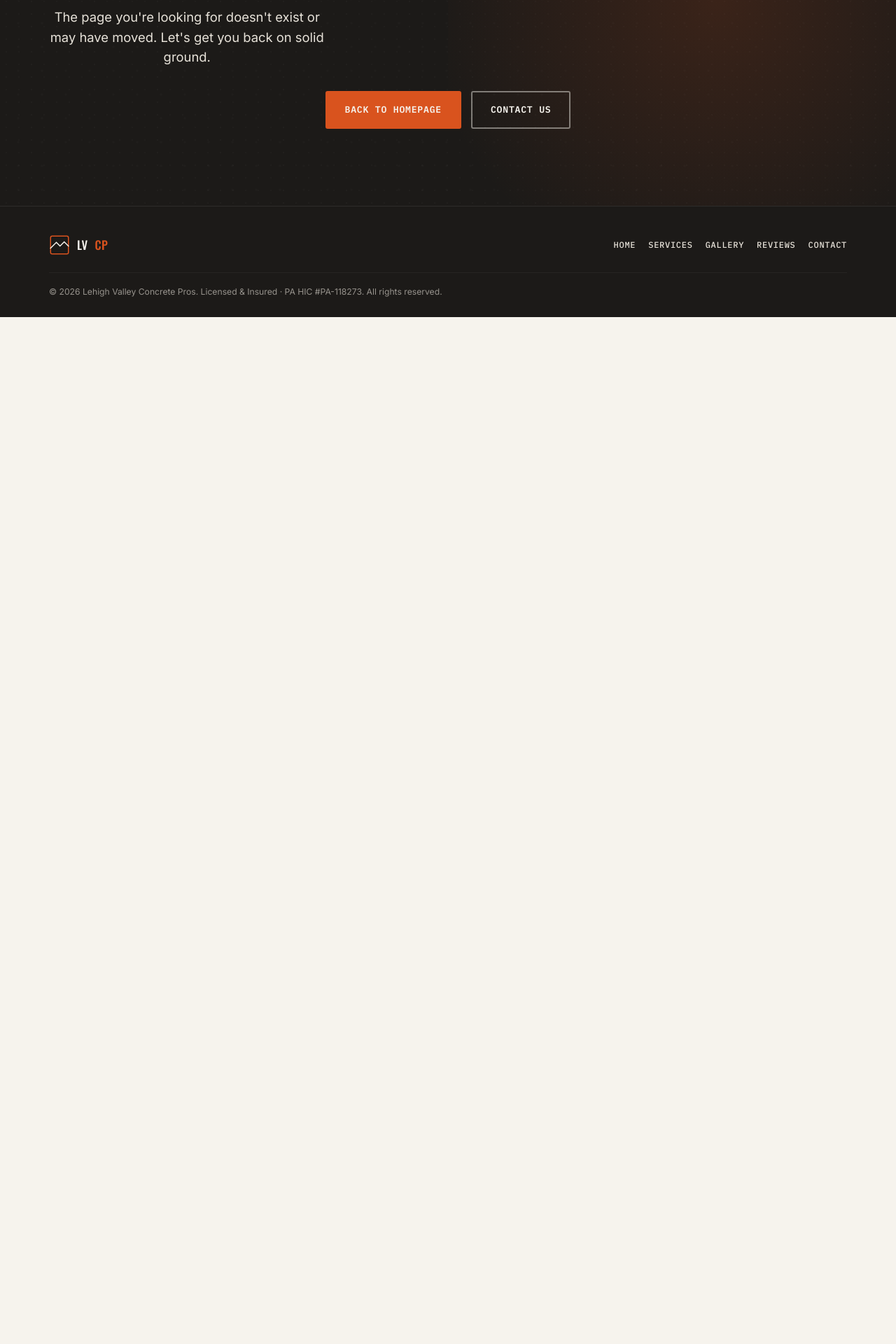
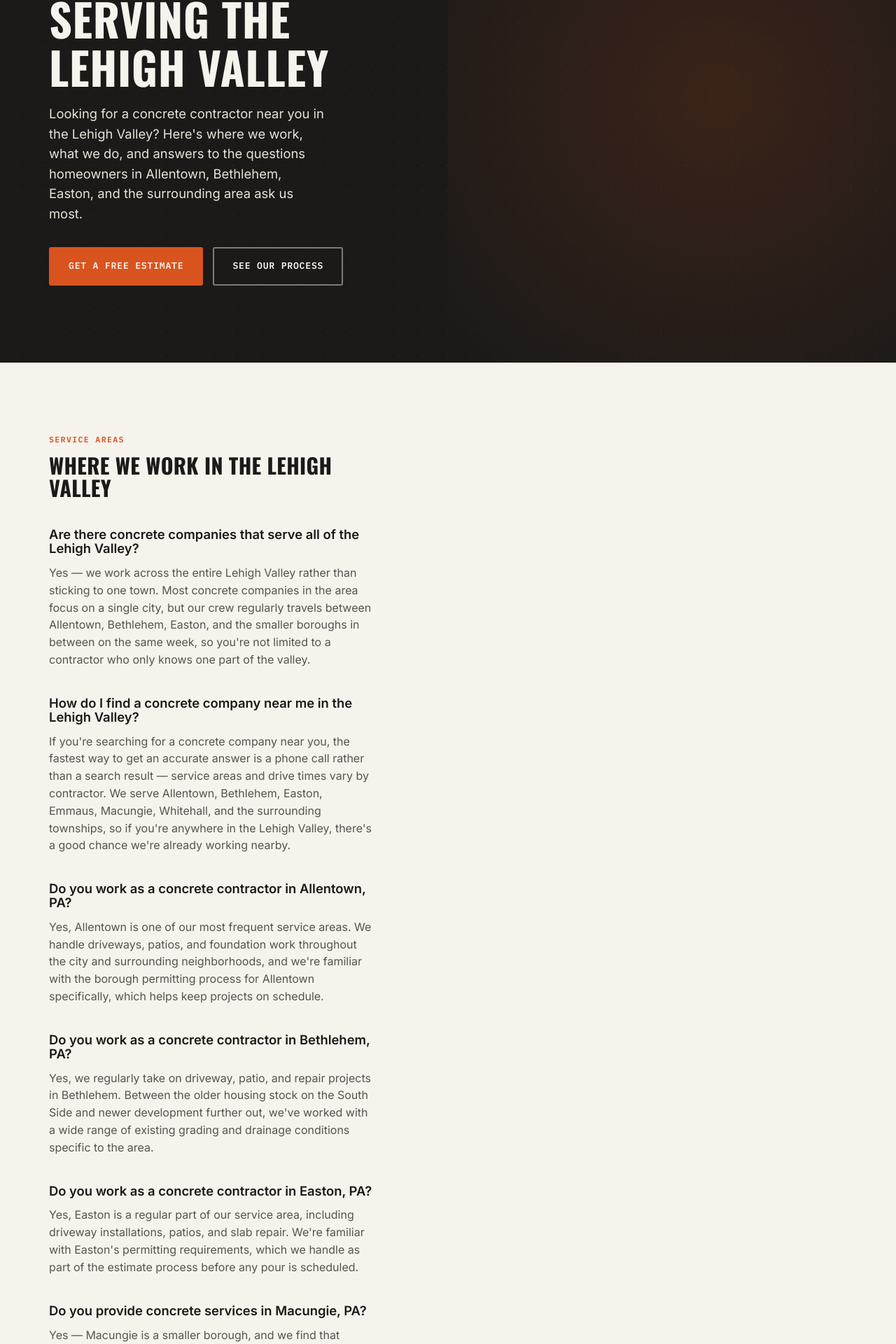
Before and after one commit to EasyLandings/Concretepros, a React (Vite) app: page /lehigh-valley-service-areas in a window 1280 px wide. Shown: the part 439-2359 px from the top of the page at 70% size. Before the commit the page ends 892 px from the top, so only its background shows below. Built offline with nearby package versions, Linux system fonts and the light colour scheme.

Commit message:
Added services FAQ page with added SEO google quieries

```diff
--- a/src/App.js
+++ b/src/App.js
@@ -5,6 +5,7 @@ import Footer from './components/Footer';
 import Home from './pages/Home';
 import Gallery from './pages/Gallery';
 import Reviews from './pages/Reviews';
+import LehighValleyServiceAreas from './pages/LehighValleyServiceAreas';
 import LvContractors from './pages/Lvcontractors';
 import ScrollToTop from './components/ScrollToTop';
 import NotFound from './pages/NotFound';
@@ -32,6 +33,7 @@ function App() {
           <Route path="/gallery" element={<Gallery />} />
           <Route path="/reviews" element={<Reviews />} />
           <Route path="/lehigh-valley-concrete-contractor" element={<LvContractors />} />
+          <Route path="/lehigh-valley-service-areas" element={<LehighValleyServiceAreas />} />
           <Route path="*" element={<NotFound />} />
         </Routes>
       </main>
--- a/src/pages/Home.js
+++ b/src/pages/Home.js
@@ -140,6 +140,22 @@ export default function Home() {
         </div>
       </section>
 
+      <section id="service-areas-teaser" >
+        <div className="container" style={{ textAlign: 'center' }}>
+          <span className="eyebrow">Serving the Whole Valley</span>
+          <h2>Allentown, Bethlehem, Easton &amp; Beyond</h2>
+          <p style={{ maxWidth: '52ch', margin: '12px auto 0', color: 'var(--charcoal-soft)', opacity: 0.78 }}>
+            Not sure if we cover your town, or curious what a driveway install
+            actually involves? We answered the questions homeowners ask us most.
+          </p>
+          <div className="hero-actions" style={{ justifyContent: 'center', marginTop: '24px' }}>
+            <Link to="/lehigh-valley-service-areas" className="btn btn-dark">
+              See Service Areas &amp; FAQs
+            </Link>
+          </div>
+        </div>
+      </section>
+
       {/* ================= CONTACT ================= */}
       <section id="contact" className="section-alt">
         <div className="container">
--- /dev/null
+++ b/src/pages/LehighValleyServiceAreas.css
@@ -0,0 +1,45 @@
+/* ---------- FAQ / Service Area Q&A blocks (Service Areas page) ---------- */
+.faq-item {
+    max-width: 46ch;
+    margin-bottom: 40px;
+  }
+
+  .faq-item:last-child {
+    margin-bottom: 0;
+  }
+
+  .faq-question {
+    font-family: var(--font-body);
+    text-transform: none;
+    font-weight: 600;
+    font-size: 1.15rem;
+    letter-spacing: normal;
+    color: var(--charcoal);
+    margin-top: 10px;
+  }
+
+  .faq-item p {
+    color: var(--charcoal-soft);
+    margin-top: 12px;
+    opacity: 0.78;
+  }
+
+  .faq-link {
+    display: inline-block;
+    margin-top: 8px;
+    color: var(--orange);
+    font-family: var(--font-mono);
+    font-size: 0.82rem;
+    text-transform: uppercase;
+    letter-spacing: 0.04em;
+  }
+
+  .faq-link:hover {
+    color: var(--orange-dark);
+  }
+
+  @media (min-width: 640px) {
+    .faq-item {
+      max-width: 60ch;
+    }
+  }
--- /dev/null
+++ b/src/pages/LehighValleyServiceAreas.js
@@ -0,0 +1,153 @@
+import React from 'react';
+import { Link } from 'react-router-dom';
+import SEOHead from '../components/SEOHead';
+import './LehighValleyServiceAreas.css'
+
+const faqData = [
+  {
+    id: 'companies-lehigh-valley',
+    q: 'Are there concrete companies that serve all of the Lehigh Valley?',
+    a: "Yes — we work across the entire Lehigh Valley rather than sticking to one town. Most concrete companies in the area focus on a single city, but our crew regularly travels between Allentown, Bethlehem, Easton, and the smaller boroughs in between on the same week, so you're not limited to a contractor who only knows one part of the valley."
+  },
+  {
+    id: 'near-me',
+    q: 'How do I find a concrete company near me in the Lehigh Valley?',
+    a: "If you're searching for a concrete company near you, the fastest way to get an accurate answer is a phone call rather than a search result — service areas and drive times vary by contractor. We serve Allentown, Bethlehem, Easton, Emmaus, Macungie, Whitehall, and the surrounding townships, so if you're anywhere in the Lehigh Valley, there's a good chance we're already working nearby."
+  },
+  {
+    id: 'allentown',
+    q: 'Do you work as a concrete contractor in Allentown, PA?',
+    a: "Yes, Allentown is one of our most frequent service areas. We handle driveways, patios, and foundation work throughout the city and surrounding neighborhoods, and we're familiar with the borough permitting process for Allentown specifically, which helps keep projects on schedule."
+  },
+  {
+    id: 'bethlehem',
+    q: 'Do you work as a concrete contractor in Bethlehem, PA?',
+    a: "Yes, we regularly take on driveway, patio, and repair projects in Bethlehem. Between the older housing stock on the South Side and newer development further out, we've worked with a wide range of existing grading and drainage conditions specific to the area."
+  },
+  {
+    id: 'easton',
+    q: 'Do you work as a concrete contractor in Easton, PA?',
+    a: "Yes, Easton is a regular part of our service area, including driveway installations, patios, and slab repair. We're familiar with Easton's permitting requirements, which we handle as part of the estimate process before any pour is scheduled."
+  },
+  {
+    id: 'macungie',
+    q: 'Do you provide concrete services in Macungie, PA?',
+    a: "Yes — Macungie is a smaller borough, and we find that projects here tend to be driveways and patios on established residential lots. We size our crew and equipment access plan around each property before the day of the pour."
+  },
+  {
+    id: 'saucon-valley',
+    q: 'Do you serve the Saucon Valley area?',
+    a: "Yes, we work throughout Saucon Valley, including Hellertown and the surrounding area. Sloped and wooded lots are common here, so site grading and drainage planning are usually a bigger part of the estimate than they would be on a flatter property."
+  },
+  {
+    id: 'driveway-installation',
+    q: 'What does concrete driveway installation involve in the Lehigh Valley?',
+    a: "Driveway installation starts with excavation and grading, followed by a compacted stone base, then rebar or wire mesh reinforcement depending on the driveway's size and expected load. Forms are set to the correct height and slope before the pour, so water drains away from your garage and street properly. Pennsylvania winters are hard on driveways that skip proper base prep, so we don't cut corners on this step regardless of budget."
+  },
+  {
+    id: 'driveway-permits',
+    q: 'Do I need a permit for a new concrete driveway in the Lehigh Valley?',
+    a: "It depends on your borough or township — some allow like-for-like driveway replacement without a permit, while others require one regardless of whether it's a replacement or a new installation. We determine this for you as part of the estimate, and we don't schedule a pour date until permitting (if required) is confirmed."
+  }
+];
+
+const LehighValleyServiceAreas = () => {
+  const faqSchema = {
+    "@context": "https://schema.org",
+    "@type": "FAQPage",
+    "mainEntity": faqData.map((item) => ({
+      "@type": "Question",
+      "name": item.q,
+      "acceptedAnswer": {
+        "@type": "Answer",
+        "text": item.a
+      }
+    }))
+  };
+
+  return (
+    <>
+      <SEOHead
+        title="Concrete Contractor Service Areas | Lehigh Valley, PA | LVCP"
+        description="Concrete contractor serving Allentown, Bethlehem, Easton, Macungie, Saucon Valley & the greater Lehigh Valley, PA. Driveways, patios, foundations & repair."
+        path="/lehigh-valley-service-areas"
+      />
+
+      <script type="application/ld+json">
+        {JSON.stringify(faqSchema)}
+      </script>
+
+      <section className="hero" id="service-areas-hero">
+        <div className="container">
+          <span className="hero-eyebrow eyebrow">Licensed &amp; Insured &middot; Serving the Lehigh Valley</span>
+          <h1>Concrete Companies &amp; Contractors Serving the Lehigh Valley</h1>
+          <p className="lede">
+            Looking for a concrete contractor near you in the Lehigh Valley? Here's
+            where we work, what we do, and answers to the questions homeowners in
+            Allentown, Bethlehem, Easton, and the surrounding area ask us most.
+          </p>
+          <div className="hero-actions">
+            <a href="/#contact" className="btn btn-primary">Get a Free Estimate</a>
+            <Link to="/lehigh-valley-concrete-contractor" className="btn btn-ghost">See Our Process</Link>
+          </div>
+        </div>
+      </section>
+
+      <section id="service-area-faq">
+        <div className="container">
+          <div className="section-head">
+            <span className="eyebrow">Service Areas</span>
+            <h2>Where we work in the Lehigh Valley</h2>
+          </div>
+
+          {faqData.slice(0, 7).map((item) => (
+            <div className="section-head" key={item.id} id={item.id}>
+              <h3 className="faq-question">
+                {item.q}
+              </h3>
+              <p>{item.a}</p>
+            </div>
+          ))}
+        </div>
+      </section>
+
+      <section className="section-alt" id="driveway-faq">
+        <div className="container">
+          <div className="section-head">
+            <span className="eyebrow">Driveway Installation</span>
+            <h2>What to expect from a new driveway pour</h2>
+          </div>
+
+          {faqData.slice(7).map((item) => (
+            <div className="section-head" key={item.id} id={item.id}>
+              <h3 className="faq-question">
+                {item.q}
+              </h3>
+              <p>{item.a}</p>
+            </div>
+          ))}
+
+          <p>
+            <Link to="/lehigh-valley-concrete-contractor" className="faq-link" >
+              Read our full process, from first call to final cure →
+            </Link>
+          </p>
+        </div>
+      </section>
+
+      <section id="service-areas-cta">
+        <div className="container">
+          <div className="section-head">
+            <span className="eyebrow">Ready to Get Started?</span>
+            <h2>Get a free estimate for your area</h2>
+          </div>
+          <div className="hero-actions">
+            <a href="/#contact" className="btn btn-primary">Request a Free Estimate</a>
+          </div>
+        </div>
+      </section>
+    </>
+  );
+};
+
+export default LehighValleyServiceAreas;
```
Also changed, not shown: 1 other file (tests, documents, lock files or other folders).
